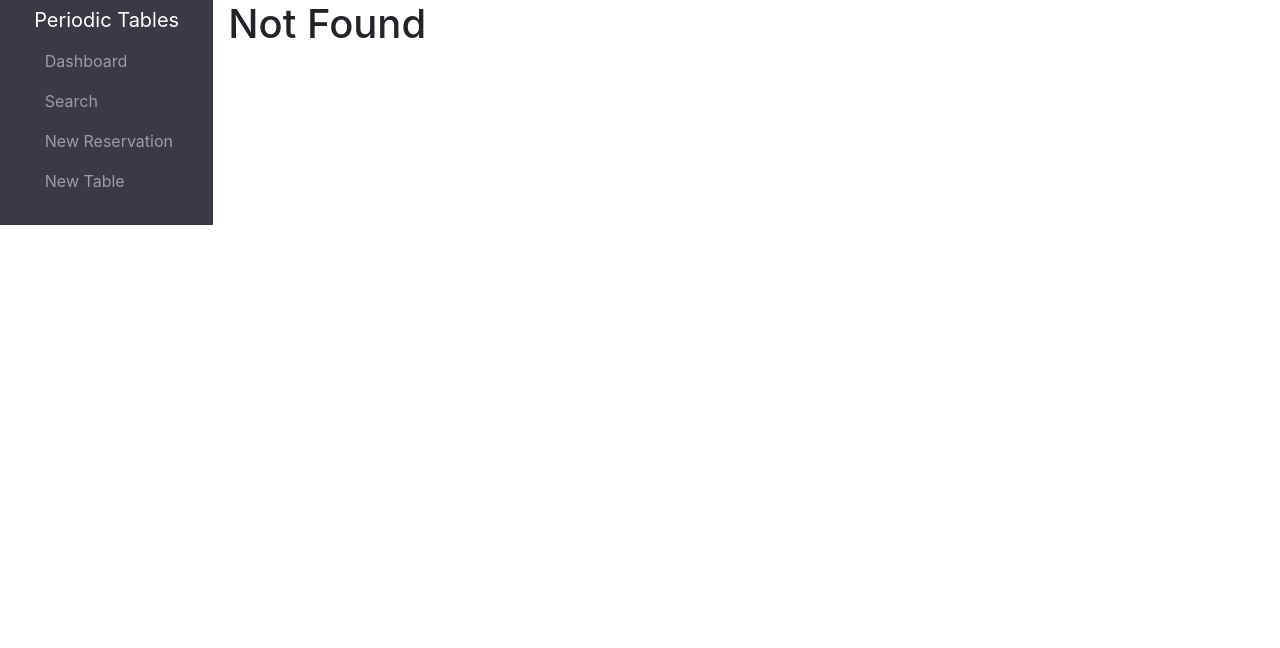
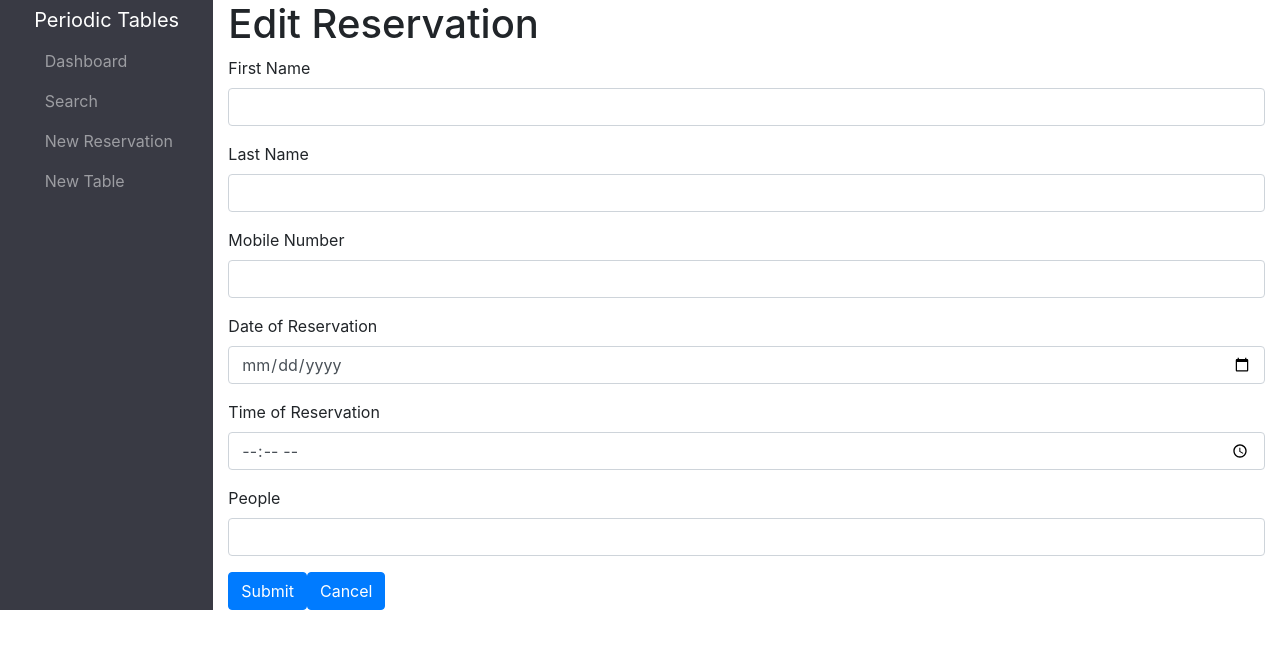
Before and after one commit to tdw2062/final_capstone_project, a React (Create React App) app in the folder front-end/: page /reservations/1/edit in a window 1280 px wide. Before the commit this address had no page. Shown: the top 648 px of the page. Built offline with nearby package versions, Linux system fonts and the light colour scheme; no server answers; a web font is replaced by a local one.

Commit message:
Fixed PUT request

```diff
--- /dev/null
+++ b/front-end/src/dashboard/Dashboard2.js
@@ -0,0 +1,48 @@
+import React, { useEffect, useState } from "react";
+import { listReservations } from "../utils/api";
+import ErrorAlert from "../layout/ErrorAlert";
+
+/**
+ * Defines the dashboard page.
+ * @param date
+ *  the date for which the user wants to view reservations.
+ * @returns {JSX.Element}
+ */
+function Dashboard2({ date }) {
+  const [reservations, setReservations] = useState([]);
+  const [reservationsError, setReservationsError] = useState(null);
+
+  useEffect(loadDashboard, [date]);
+
+  function loadDashboard() {
+    const abortController = new AbortController();
+    setReservationsError(null);
+    listReservations({ date }, abortController.signal)
+      .then(setReservations)
+      .catch(setReservationsError);
+    return () => abortController.abort();
+  }
+
+  const reservationLinks = reservations.map((reservation) => (
+    <tr>
+      <td>{reservation.first_name}</td>
+      <td>{reservation.last_name}</td>
+    </tr>
+  ));
+
+  return (
+    <main>
+      <h1>Reservations</h1>
+      <table>
+        <tr>
+          <th>First Name</th>
+          <th>Last Name</th>
+        </tr>
+
+        {reservationLinks}
+      </table>
+    </main>
+  );
+}
+
+export default Dashboard2;
--- a/front-end/src/layout/Routes.js
+++ b/front-end/src/layout/Routes.js
@@ -2,6 +2,7 @@ import React from "react";
 
 import { Redirect, Route, Switch, useLocation } from "react-router-dom";
 import Dashboard from "../dashboard/Dashboard";
+import Dashboard2 from "../dashboard/Dashboard2";
 import Reservations from "../reservations/Reservations";
 import EditReservation from "../reservations/EditReservation";
 import NewReservation from "../reservations/NewReservation";
@@ -32,7 +33,7 @@ function Routes() {
       <Route exact={true} path="/reservations/:reservationId/seat">
         <Seat date={date} />
       </Route>
-      <Route exact={true} path="/reservations/edit">
+      <Route exact={true} path="/reservations/:reservationId/edit">
         <EditReservation date={date} />
       </Route>
       <Route exact={true} path="/reservations/new">
@@ -43,6 +44,9 @@ function Routes() {
       </Route>
       <Route path="/dashboard">
         <Dashboard date={date} />
+      </Route>
+      <Route path="/dashboard2">
+        <Dashboard2 date={date} />
       </Route>
       <Route path="/tables/new">
         <AddTable date={date} />
--- a/front-end/src/reservations/EditReservation.js
+++ b/front-end/src/reservations/EditReservation.js
@@ -1,6 +1,10 @@
 import React, { useEffect, useState } from "react";
 import { useParams } from "react-router-dom";
-import { listReservations, readReservation } from "../utils/api";
+import {
+  listReservations,
+  readReservation,
+  updateReservation,
+} from "../utils/api";
 import ErrorAlert from "../layout/ErrorAlert";
 
 /**
@@ -49,10 +53,48 @@ function EditReservation({ date }) {
     getReservation(reservationId);
   }, [reservationId]);
 
+  //Create the handleSubmit function to update the deck
+  //This function creates a deck based on the user input and then uses updateDeck() api call
+  const handleSubmit = (event) => {
+    event.preventDefault();
+    let reservation = {
+      data: {},
+    };
+
+    reservation.data.reservation_id = reservationId;
+    reservation.data.first_name = firstName;
+    reservation.data.last_name = lastName;
+    reservation.data.mobile_number = mobileNumber;
+    reservation.data.reservation_date = reservationDate;
+    reservation.data.reservation_time = reservationTime;
+    reservation.data.people = people;
+    console.log("submit reservation", reservation);
+
+    async function changeReservation(reservation) {
+      const response = await updateReservation(reservation);
+      console.log(response);
+    }
+    changeReservation(reservation);
+
+    setFirstName("");
+    setLastName("");
+    setMobileNumber("");
+    setReservationDate("");
+    setReservationTime("");
+    setPeople("");
+
+    //document.location.href = "/";
+  };
+
+  //Create the handleCancel function to return the user to the deck page
+  const handleCancel = (event) => {
+    document.location.href = `/reservations`;
+  };
+
   return (
     <main>
       <h1>Edit Reservation</h1>
-      <form>
+      <form onSubmit={handleSubmit}>
         <div className="form-group">
           <label htmlFor="first_name">First Name</label>
           <input
@@ -123,7 +165,11 @@ function EditReservation({ date }) {
         <button type="submit" className="btn btn-primary">
           Submit
         </button>
-        <button type="cancel" className="btn btn-primary">
+        <button
+          type="cancel"
+          className="btn btn-primary"
+          onClick={handleCancel}
+        >
           Cancel
         </button>
       </form>
--- a/front-end/src/utils/api.js
+++ b/front-end/src/utils/api.js
@@ -108,7 +108,7 @@ export async function readReservation(reservationId, signal) {
 }
 
 export async function updateReservation(updatedReservation, signal) {
-  const url = `${API_BASE_URL}/reservations/1/edit`;
+  const url = `${API_BASE_URL}/reservations/${updatedReservation.data.reservation_id}/edit`;
   const options = {
     method: "PUT",
     headers,
```
Also changed, not shown: 2 other files (tests, documents, lock files or other folders).
